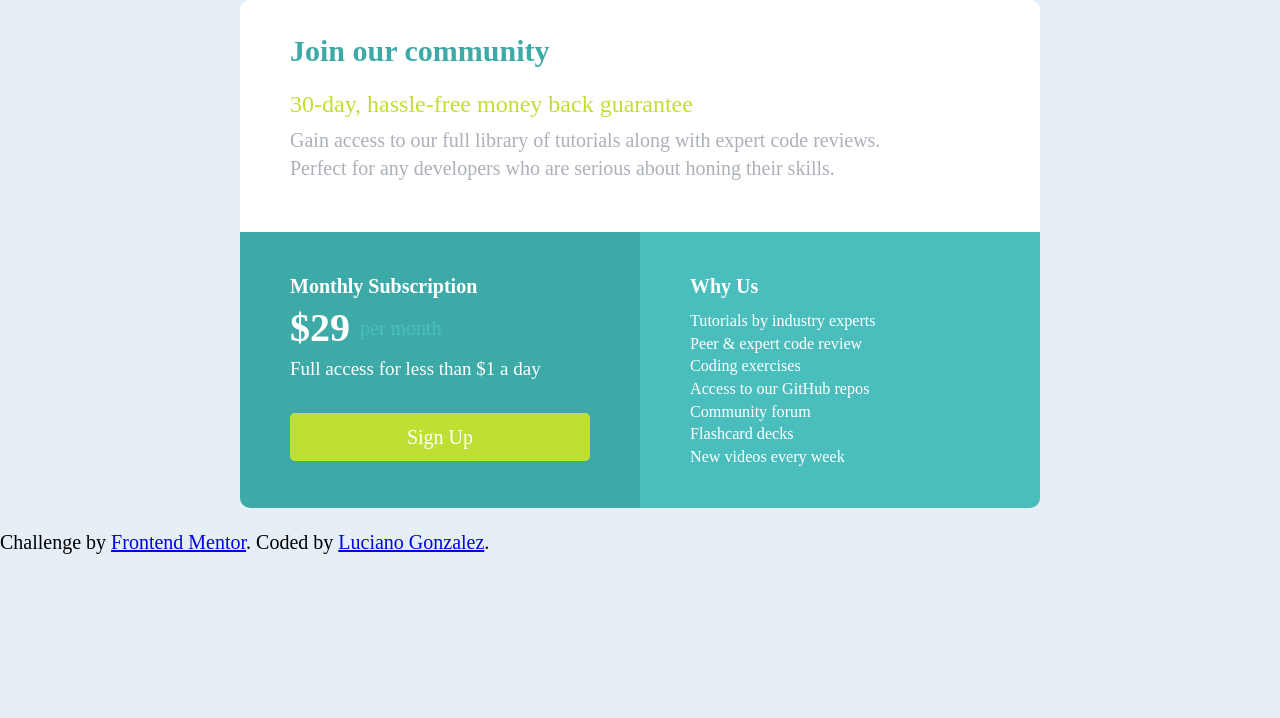
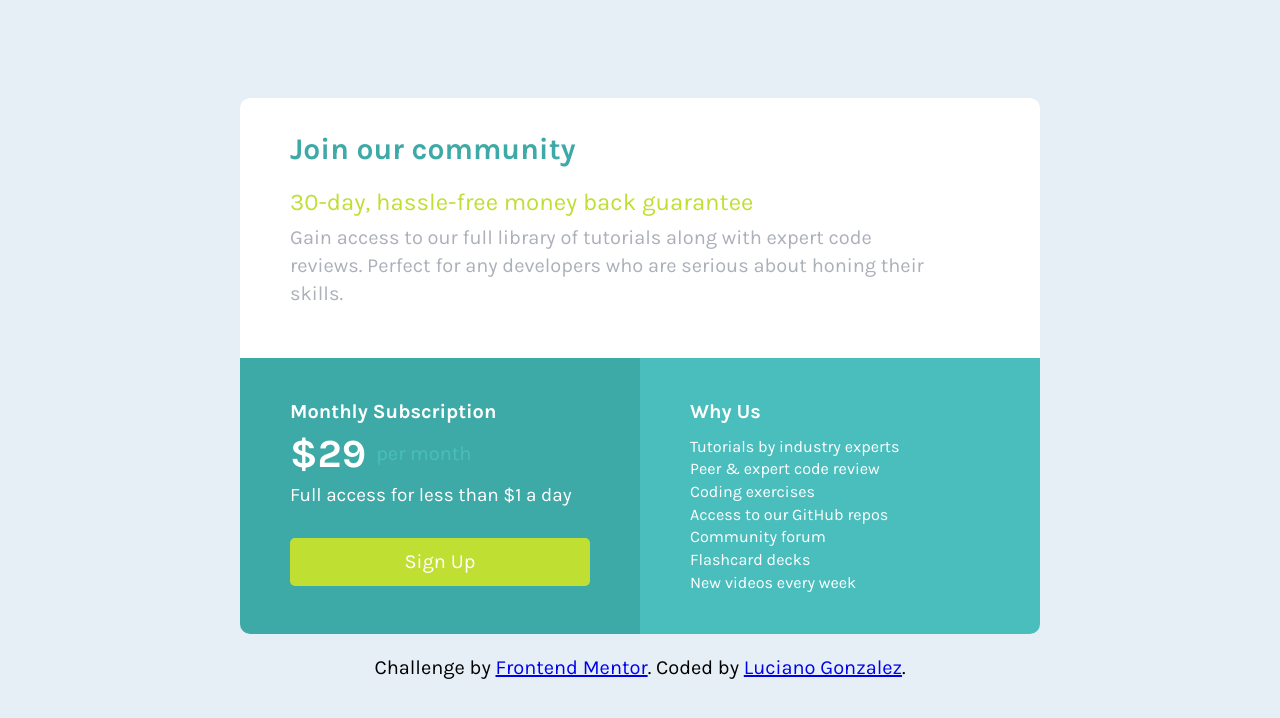
Before and after one commit to LucianoZR4/mentor, a plain HTML site: page index.html in a window 1280 px wide. Drawn offline with Linux system fonts and the light colour scheme.

Commit message:
Add files via upload

```diff
--- a/css/app.css
+++ b/css/app.css
@@ -5,6 +5,8 @@
     --gris:#acb0b9;
     --negro:#000;
     --blanco:#fff;
+
+    --fuentePrincipal:'Karla', sans-serif;;
 }
 
 html{
@@ -19,6 +21,12 @@ body{
     font-size: 2rem;
     line-height: 1.4;
     background-color: #e6eff6;
+    font-family: var(--fuentePrincipal);
+    display: flex;
+    min-height: 100vh;
+    flex-direction: column;
+    justify-content: center;
+    align-items: center;
 }
 
 img{
--- a/index.html
+++ b/index.html
@@ -6,6 +6,9 @@
     <meta name="viewport" content="width=device-width, initial-scale=1.0">
     <title>Frontend Mentor | Single Price Grid Component</title>
     <link rel="stylesheet" href="css/normalize.css">
+    <link rel="preconnect" href="https://fonts.googleapis.com">
+    <link rel="preconnect" href="https://fonts.gstatic.com" crossorigin>
+    <link href="https://fonts.googleapis.com/css2?family=Karla:wght@400;700&display=swap" rel="stylesheet">
     <link rel="stylesheet" href="css/app.css">
 </head>
 <body>
```
